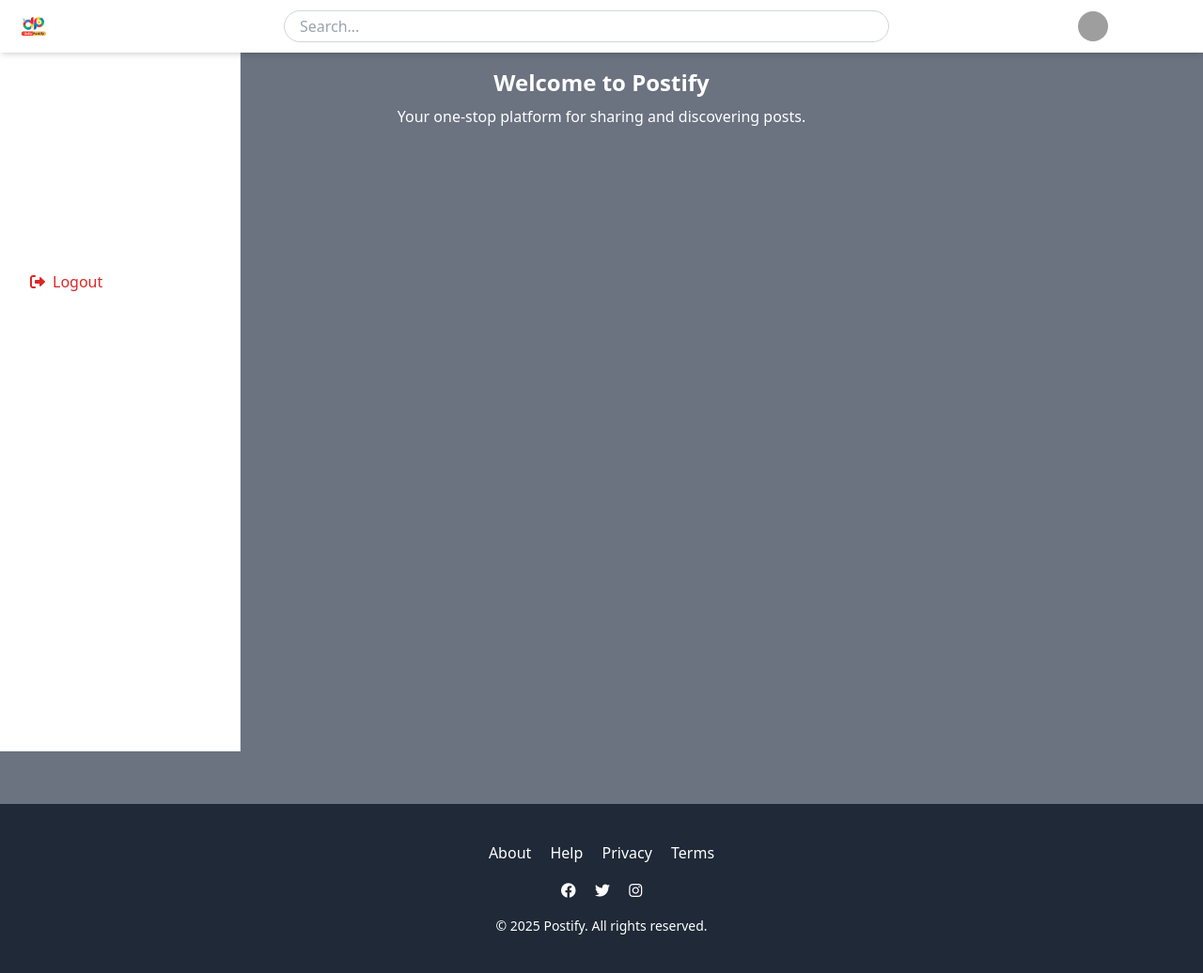
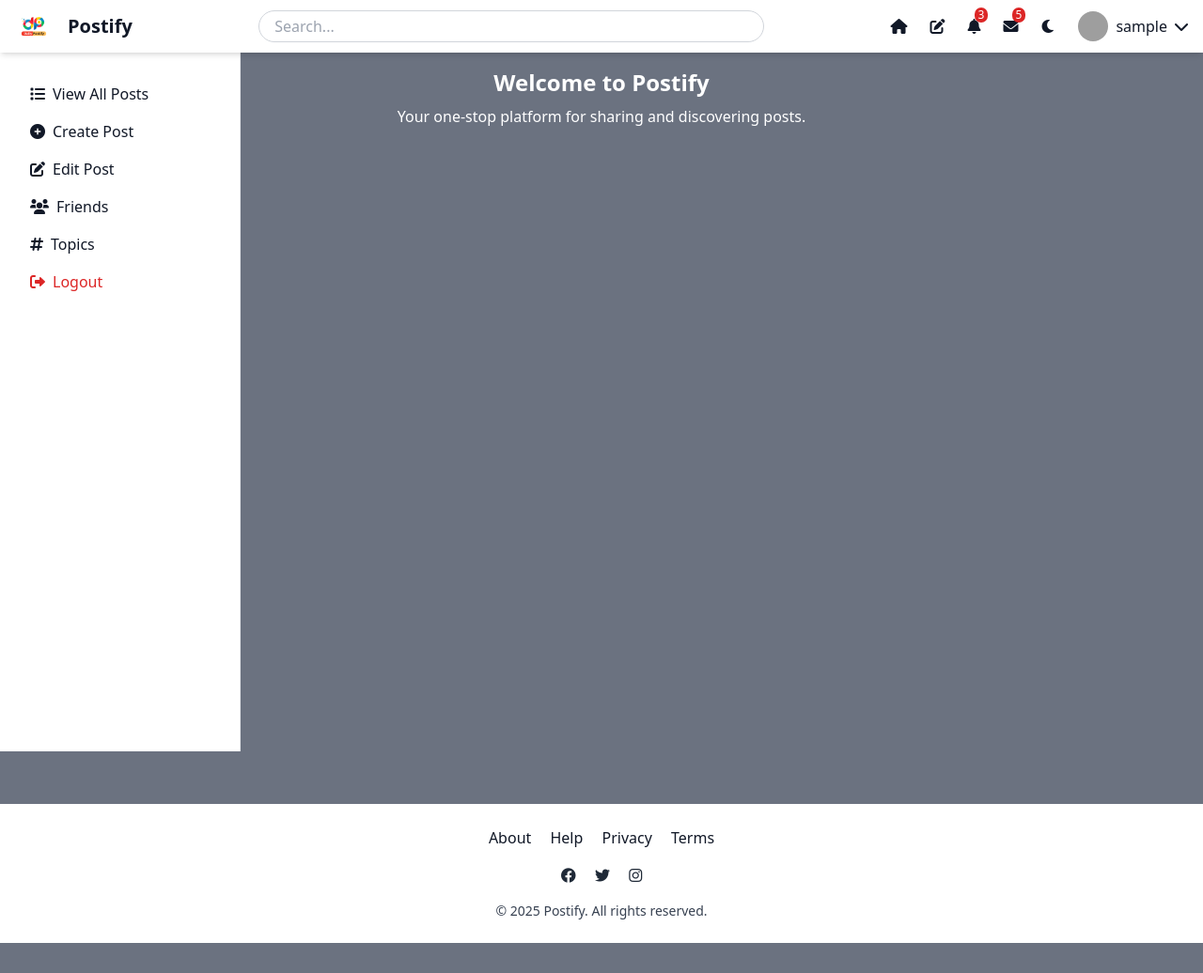
Before and after one commit to AadilNuhu/postify, a PHP site: page / in a window 1280 px wide. Shown: the whole page at 94% size. After the commit the page ends 1004 px from the top, so only its background shows below. Run offline with PHP 8.4, Linux system fonts and the light colour scheme; the visitor is signed in with stand-in values (Sample User, id 1); some libraries are stand-ins or nearby versions; grey boxes are pictures that could not be loaded.

Commit message:
Implement code changes to enhance functionality and improve performance

```diff
--- a/includes/footer.php
+++ b/includes/footer.php
@@ -8,29 +8,25 @@
 ];
 ?>
 
-<!-- Font Awesome for Icons -->
 <link rel="stylesheet" href="https://cdnjs.cloudflare.com/ajax/libs/font-awesome/6.0.0-beta3/css/all.min.css">
 
-<footer class="bg-gray-800 text-white py-6">
+<footer class="bg-white text-gray-900 py-6 dark:bg-gray-900 dark:text-white transition duration-300">
     <div class="container mx-auto px-6 text-center">
-        <!-- Quick Links -->
         <div class="mb-4">
-            <a href="/about" class="mx-2 hover:text-gray-400">About</a>
-            <a href="/help" class="mx-2 hover:text-gray-400">Help</a>
-            <a href="/privacy-policy" class="mx-2 hover:text-gray-400">Privacy</a>
-            <a href="/terms-of-service" class="mx-2 hover:text-gray-400">Terms</a>
+            <a href="/about" class="mx-2 hover:text-gray-700 dark:hover:text-gray-300">About</a>
+            <a href="/help" class="mx-2 hover:text-gray-700 dark:hover:text-gray-300">Help</a>
+            <a href="/privacy-policy" class="mx-2 hover:text-gray-700 dark:hover:text-gray-300">Privacy</a>
+            <a href="/terms-of-service" class="mx-2 hover:text-gray-700 dark:hover:text-gray-300">Terms</a>
         </div>
 
-        <!-- Social Icons -->
         <div class="mb-4">
             <?php foreach ($social_links as $platform => $link): ?>
-                <a href="<?= $link ?>" target="_blank" class="mx-2 hover:text-gray-400">
+                <a href="<?= $link ?>" target="_blank" class="mx-2 text-gray-800 hover:text-blue-600 dark:text-white dark:hover:text-blue-400">
                     <i class="fab fa-<?= $platform ?>"></i>
                 </a>
             <?php endforeach; ?>
         </div>
 
-        <!-- Copyright -->
-        <p class="text-sm">&copy; <?= $current_year ?> Postify. All rights reserved.</p>
+        <p class="text-sm text-gray-700 dark:text-gray-300">&copy; <?= $current_year ?> Postify. All rights reserved.</p>
     </div>
 </footer>
--- a/includes/navbar.php
+++ b/includes/navbar.php
@@ -6,7 +6,6 @@
     header("Location: ./pages/login.php");
     exit();
 }
-
 
 ?>
 <!DOCTYPE html>
@@ -23,47 +22,40 @@
 </head>
 
 <body class="bg-white text-gray-900 dark:bg-gray-900 dark:text-white transition duration-300">
-    <!-- Top Navbar -->
     <nav class="flex items-center justify-between px-4 py-2 shadow-md bg-white dark:bg-gray-800 sticky top-0 z-50">
-        <!-- Left Logo and Hamburger -->
         <div class="flex items-center gap-4">
             <img src="Dpostify.png" alt="Logo" class="w-10 h-10 rounded-full">
-            <span class="text-xl font-semibold">Postify</span>
-            <!-- Hamburger Menu (Mobile Only) -->
-            <button id="mobile-menu-toggle" class="lg:hidden text-xl focus:outline-none">
+            <span class="text-xl font-semibold text-gray-900 dark:text-white">Postify</span>
+            <button id="mobile-menu-toggle" class="lg:hidden text-xl focus:outline-none text-gray-900 dark:text-white">
                 <i class="fas fa-bars"></i>
             </button>
         </div>
 
-        <!-- Search Bar -->
         <div class="hidden md:flex flex-1 justify-center">
-            <input type="text" placeholder="Search..." class="w-2/3 px-4 py-1 rounded-full border border-gray-300 focus:outline-none focus:ring dark:bg-gray-700 dark:border-gray-600" />
+            <input type="text" placeholder="Search..." class="w-2/3 px-4 py-1 rounded-full border border-gray-300 focus:outline-none focus:ring bg-white text-gray-900 dark:bg-gray-700 dark:border-gray-600 dark:text-white" />
         </div>
 
-        <!-- Right Menu -->
         <div class="flex items-center gap-6">
-            <!-- <a href="#" class="relative hover:text-blue-600"><i class="fas fa-home"></i></a>
-            <a href="#" class="relative hover:text-blue-600"><i class="fas fa-edit"></i></a>
-            <a href="#" class="relative hover:text-blue-600">
+            <a href="#" class="relative hover:text-blue-600 text-gray-900 dark:text-white"><i class="fas fa-home"></i></a>
+            <a href="#" class="relative hover:text-blue-600 text-gray-900 dark:text-white"><i class="fas fa-edit"></i></a>
+            <a href="#" class="relative hover:text-blue-600 text-gray-900 dark:text-white">
                 <i class="fas fa-bell"></i>
                 <span class="absolute -top-2 -right-2 text-xs bg-red-600 text-white rounded-full px-1">3</span>
             </a>
-            <a href="#" class="relative hover:text-blue-600">
+            <a href="#" class="relative hover:text-blue-600 text-gray-900 dark:text-white">
                 <i class="fas fa-envelope"></i>
                 <span class="absolute -top-2 -right-2 text-xs bg-red-600 text-white rounded-full px-1">5</span>
-            </a> -->
-            <!-- Dark Mode Toggle -->
-            <button id="theme-toggle" class="focus:outline-none">
+            </a>
+            <button id="theme-toggle" class="focus:outline-none text-gray-900 dark:text-white">
                 <i id="theme-icon" class="fas"></i>
             </button>
-            <!-- User Dropdown -->
             <div class="relative group">
-                <button class="flex items-center gap-2 focus:outline-none">
+                <button class="flex items-center gap-2 focus:outline-none text-gray-900 dark:text-white">
                     <img src="<?php echo $_SESSION['avatar'] ?? 'images.jpeg'; ?>" alt="Avatar" class="w-8 h-8 rounded-full">
                     <span class="hidden md:inline-block font-medium"><?php echo $_SESSION['username'] ?? 'Guest'; ?></span>
                     <i class="fas fa-chevron-down"></i>
                 </button>
-                <div class="absolute right-0 mt-2 w-48 bg-white dark:bg-gray-700 rounded-md shadow-lg opacity-0 group-hover:opacity-100 transition-opacity">
+                <div class="absolute right-0 mt-2 w-48 bg-white dark:bg-gray-700 rounded-md shadow-lg opacity-0 group-hover:opacity-100 transition-opacity text-gray-900 dark:text-white">
                     <?php if (isset($_SESSION['username'])): ?>
                         <a href="profile.php" class="block px-4 py-2 hover:bg-gray-100 dark:hover:bg-gray-600">Profile</a>
                         <a href="dashboard.php" class="block px-4 py-2 hover:bg-gray-100 dark:hover:bg-gray-600">Dashboard</a>
@@ -77,34 +69,31 @@
         </div>
     </nav>
 
-    <!-- Mobile Menu Drawer -->
-    <div id="mobile-menu" class="lg:hidden fixed top-0 left-0 h-full w-64 bg-white dark:bg-gray-900 shadow transform -translate-x-full transition-transform z-50">
+    <div id="mobile-menu" class="lg:hidden fixed top-0 left-0 h-full w-64 bg-white dark:bg-gray-900 shadow transform -translate-x-full transition-transform z-50 text-gray-900 dark:text-white">
         <div class="p-4 border-b dark:border-gray-700 flex items-center justify-between">
             <span class="text-lg font-semibold">Menu</span>
-            <button id="mobile-menu-close" class="text-xl"><i class="fas fa-times"></i></button>
+            <button id="mobile-menu-close" class="text-xl text-gray-900 dark:text-white"><i class="fas fa-times"></i></button>
         </div>
         <nav class="flex flex-col p-4 gap-2">
             <a href="#" class="py-2 px-4 rounded hover:bg-gray-100 dark:hover:bg-gray-700 flex items-center gap-2"><i class="fas fa-book-open"></i> Community Blogs</a>
             <a href="#" class="py-2 px-4 rounded hover:bg-gray-100 dark:hover:bg-gray-700 flex items-center gap-2"><i class="fas fa-list"></i> View All Posts</a>
-            <a href="../actions/create_post.php" class="py-2 px-4 rounded hover:bg-gray-100 dark:hover:bg-gray-700 flex items-center gap-2"><i class="fas fa-plus-circle"></i> Create Post</a>
-            <a href="../actions/edit_post.php" class="py-2 px-4 rounded hover:bg-gray-100 dark:hover:bg-gray-700 flex items-center gap-2"><i class="fas fa-edit"></i> Edit Post</a>
+            <a href="./actions/create_post.php" class="py-2 px-4 rounded hover:bg-gray-100 dark:hover:bg-gray-700 flex items-center gap-2"><i class="fas fa-plus-circle"></i> Create Post</a>
+            <a href="./actions/edit_post.php" class="py-2 px-4 rounded hover:bg-gray-100 dark:hover:bg-gray-700 flex items-center gap-2"><i class="fas fa-edit"></i> Edit Post</a>
             <a href="#" class="py-2 px-4 rounded hover:bg-gray-100 dark:hover:bg-gray-700 flex items-center gap-2"><i class="fas fa-users"></i> Friends</a>
             <a href="#" class="py-2 px-4 rounded hover:bg-gray-100 dark:hover:bg-gray-700 flex items-center gap-2"><i class="fas fa-hashtag"></i> Topics</a>
-            <a href="../actions/logout.php" class="py-2 px-4 text-red-600 rounded hover:bg-gray-100 dark:hover:bg-gray-700 flex items-center gap-2"><i class="fas fa-sign-out-alt"></i> Logout</a>
+            <a href="./actions/logout.php" class="py-2 px-4 text-red-600 rounded hover:bg-gray-100 dark:hover:bg-gray-700 flex items-center gap-2"><i class="fas fa-sign-out-alt"></i> Logout</a>
         </nav>
     </div>
 
-    <!-- Left Sidebar (Desktop Only) -->
-    <div class="hidden lg:flex flex-col w-64 h-screen fixed top-0 left-0 pt-20 px-4 bg-white dark:bg-gray-900 border-r dark:border-gray-700">
+    <div class="hidden lg:flex flex-col w-64 h-screen fixed top-0 left-0 pt-20 px-4 bg-white dark:bg-gray-900 border-r dark:border-gray-700 text-gray-900 dark:text-white">
         <a href="#" class="py-2 px-4 rounded hover:bg-gray-100 dark:hover:bg-gray-700 flex items-center gap-2"><i class="fas fa-list"></i> View All Posts</a>
-        <a href="../actions/create_post.php" class="py-2 px-4 rounded hover:bg-gray-100 dark:hover:bg-gray-700 flex items-center gap-2"><i class="fas fa-plus-circle"></i> Create Post</a>
-        <a href="../actions/edit_post.php" class="py-2 px-4 rounded hover:bg-gray-100 dark:hover:bg-gray-700 flex items-center gap-2"><i class="fas fa-edit"></i> Edit Post</a>
+        <a href="./actions/create_post.php" class="py-2 px-4 rounded hover:bg-gray-100 dark:hover:bg-gray-700 flex items-center gap-2"><i class="fas fa-plus-circle"></i> Create Post</a>
+        <a href="./actions/edit_post.php" class="py-2 px-4 rounded hover:bg-gray-100 dark:hover:bg-gray-700 flex items-center gap-2"><i class="fas fa-edit"></i> Edit Post</a>
         <a href="#" class="py-2 px-4 rounded hover:bg-gray-100 dark:hover:bg-gray-700 flex items-center gap-2"><i class="fas fa-users"></i> Friends</a>
         <a href="#" class="py-2 px-4 rounded hover:bg-gray-100 dark:hover:bg-gray-700 flex items-center gap-2"><i class="fas fa-hashtag"></i> Topics</a>
-        <a href="../actions/logout.php" class="py-2 px-4 text-red-600 rounded hover:bg-gray-100 dark:hover:bg-gray-700 flex items-center gap-2"><i class="fas fa-sign-out-alt"></i> Logout</a>
+        <a href="./actions/logout.php" class="py-2 px-4 text-red-600 rounded hover:bg-gray-100 dark:hover:bg-gray-700 flex items-center gap-2"><i class="fas fa-sign-out-alt"></i> Logout</a>
     </div>
 
-    <!-- JavaScript -->
     <script>
         const toggle = document.getElementById('theme-toggle');
         const icon = document.getElementById('theme-icon');
--- a/index.php
+++ b/index.php
@@ -1,5 +1,6 @@
 <!DOCTYPE html>
 <html lang="en">
+
 <head>
   <meta charset="UTF-8" />
   <meta name="viewport" content="width=device-width, initial-scale=1.0" />
@@ -9,22 +10,24 @@
 
 <body class="bg-gray-500 text-white min-h-screen flex flex-col">
   <?php
-   include "./includes/navbar.php";
-   ?>
+  include "./includes/navbar.php";
+  ?>
 
-   <div class="flex  items-center flex-col min-h-screen">
+  <div class="flex  items-center flex-col min-h-screen">
     <h1 class="text-2xl font-bold mt-4">Welcome to Postify</h1>
     <p class=" mt-2">Your one-stop platform for sharing and discovering posts.</p>
 
 
-   </div>
+  </div>
 
   <!-- <main class="flex-1 p-6">
-    <?php // include "./pages/home.php"; ?>
+    <?php // include "./pages/home.php";
+    ?>
   </main> -->
 
-  <footer class="bg-gray-800 text-center py-4 relative z-50">
+  <footer class="text-center py-0 relative z-50">
     <?php include "./includes/footer.php"; ?>
   </footer>
 </body>
+
 </html>
```
Also changed, not shown: actions/create_post.php (+8 -5 lines), actions/uploads/1747841866_3bae7a6301.jpg (added).
